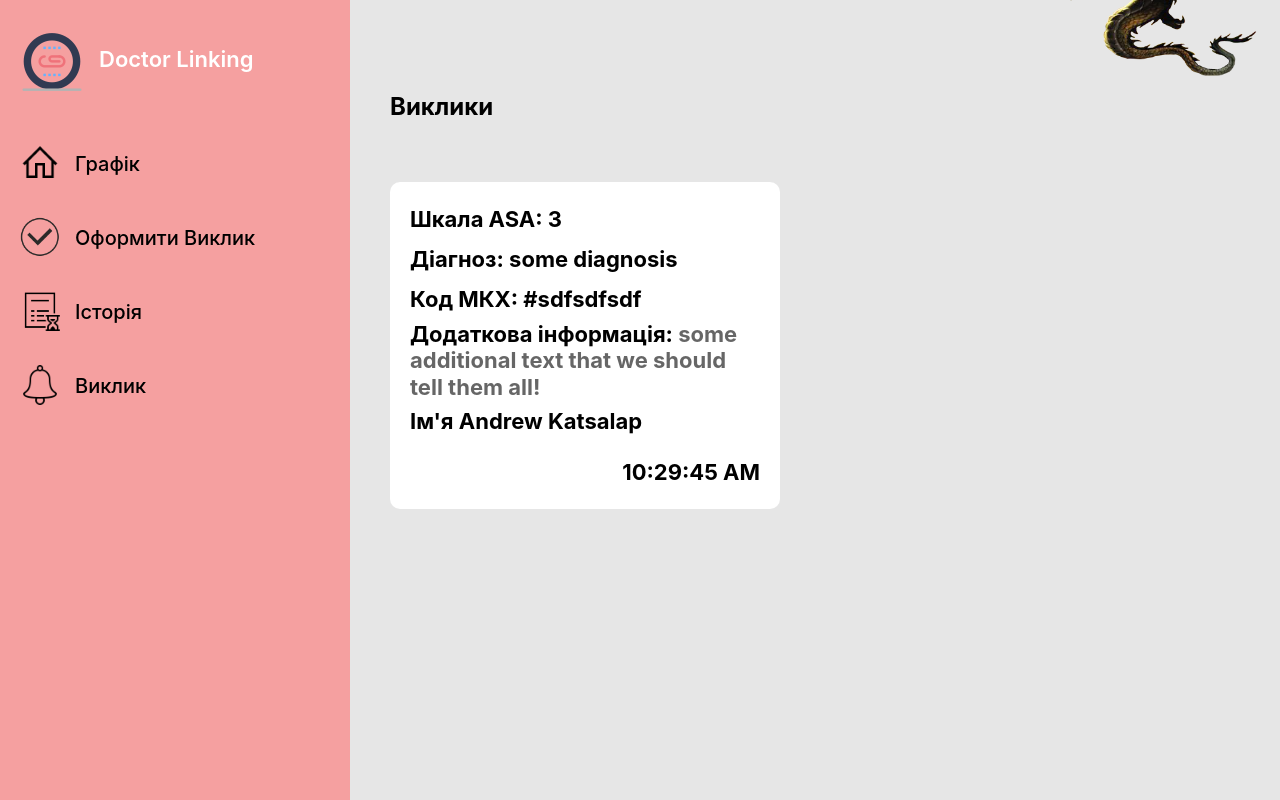
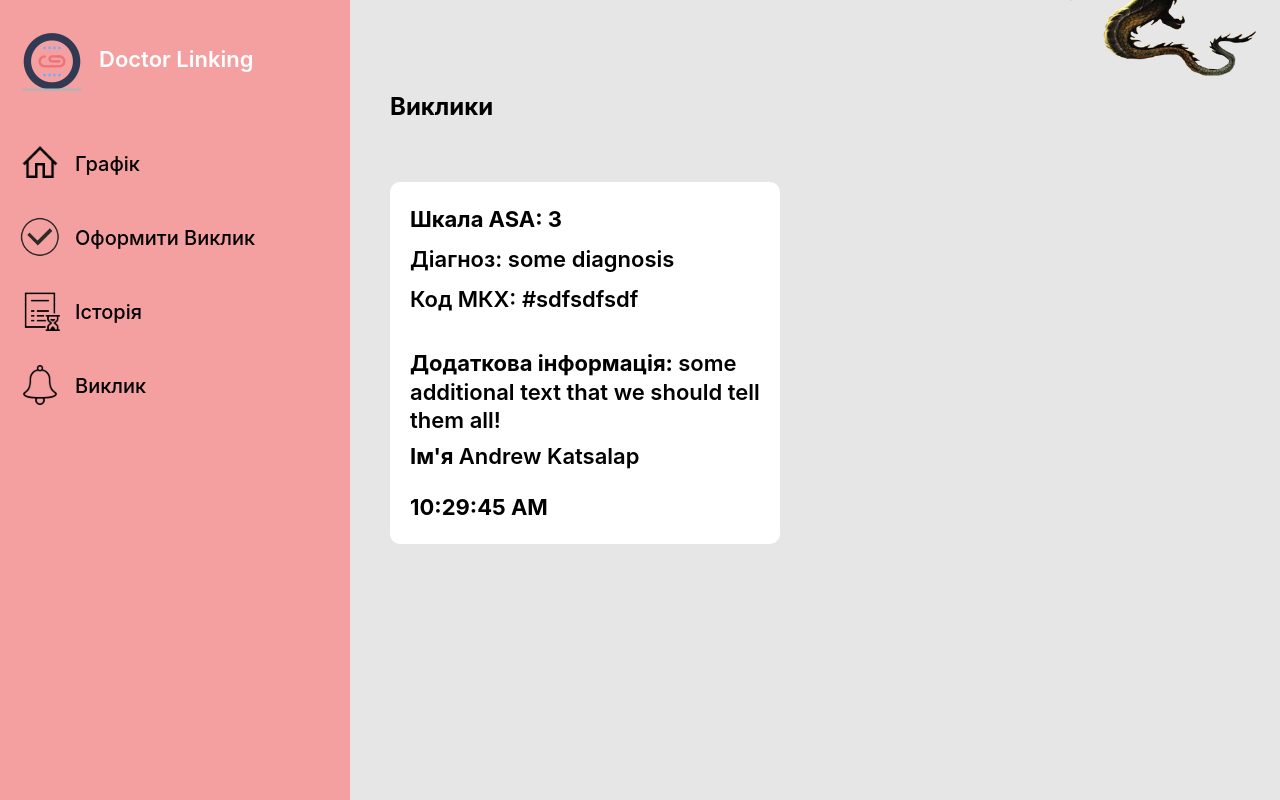
Before and after one commit to Andrewka2/doctor-linking, a React (Create React App) app: page /notification in a window 1280 px wide. Built offline with nearby package versions, Linux system fonts and the light colour scheme; no server answers.

Commit message:
interface-feature

```diff
--- a/src/Components/Anest/Anest.jsx
+++ b/src/Components/Anest/Anest.jsx
@@ -207,7 +207,6 @@ export default function Anest() {
                             </div>
                         </div>
                     </div>
-
                 </form>
             </div>
         </div>
--- a/src/Components/Anest/Anest.module.scss
+++ b/src/Components/Anest/Anest.module.scss
@@ -5,6 +5,7 @@
     .patientCont{
         .content{
             display: flex;
+            flex-wrap: wrap;
             margin-top: 20px;
         }
         .itemStartData{
@@ -46,7 +47,9 @@
             display: flex;
             align-items: flex-start;
             justify-content: space-between;
-            width: 530px;
+            flex-wrap: wrap;
+            max-width: 530px;
+            width: 100%;
         }
         .medicineItem{
             display: flex;
@@ -54,7 +57,6 @@
             justify-content: space-between;
             margin-top: 20px;
             .medicineName{
-
                 p{
                     font-size: 20px;
                     padding: 0px;
@@ -95,15 +97,14 @@
 }
 
 .tubesCont{
-    width: 510px;
+    max-width: 510px;
+    width: 100%;
     display: flex;
     align-items: flex-end;
     justify-content: space-between;
+    flex-wrap: wrap;
     .tubes{
         width: 310px;
-    }
-    .btnCont{
-
     }
 }
 
@@ -131,7 +132,6 @@
             padding: 0px;
             margin: 0px;
             font-weight: 600;
-
         }
     }
 }
--- a/src/View/CalendarItem/CalendarItem.jsx
+++ b/src/View/CalendarItem/CalendarItem.jsx
@@ -16,15 +16,14 @@ export default function CalendarItem() {
     const rawItems = useSelector((state) => state.calendar.rawItems)
     let [value, setValue] = useState(null)
     let [calendarData, setCalendarData] = useState(null)
-    let [calendarNumberOfDate, setCalendarNumberOfDate] = useState(null)
+    let [calendarNumberOfDate, setCalendarNumberOfDate] = useState([])
 
     useEffect(() => {
-        console.log(calendarRange);
+        console.log(calendarRange)
         setCalendarNumberOfDate(calendarRange)
     }, [calendarRange])
 
     useEffect(() => {
-        console.log(rawItems);
         setCalendarData(rawItems)
     }, [rawItems])
 
@@ -73,9 +72,9 @@ export default function CalendarItem() {
             </div>
             <div className={classes.content}>
                 <div className={classes.monthDates}>
-                    <div className={classes.empty}>
-
-                    </div>
+                    {
+                        calendarNumberOfDate.length !== 0 ? <div className={classes.empty}> </div> : null
+                    }
                     {
                         calendarNumberOfDate ? calendarNumberOfDate.map((elem, i)=>{
                             return <div className={classes.date}>
--- a/src/View/CalendarItem/CalendarItem.module.scss
+++ b/src/View/CalendarItem/CalendarItem.module.scss
@@ -111,7 +111,7 @@
                 align-items: center;
                 justify-content: center;
                 p{
-                    font-size: 25px;
+                    font-size: 20px;
                     padding: 0px;
                     margin: 0px;
                     font-weight: 600;
--- a/src/View/Notification/Notification.jsx
+++ b/src/View/Notification/Notification.jsx
@@ -26,7 +26,7 @@ export default function Notifications(){
                         <p>Додаткова інформація: <span>some additional text that we should tell them all!</span></p>
                     </div>
                     <div className={classes.name}>
-                        <p>Ім'я Andrew Katsalap</p>
+                        <p>Ім'я <span>Andrew Katsalap</span></p>
                     </div>
                     <div className={classes.data}>
                         <p>{`${new Date().toLocaleTimeString()}`}</p>
--- a/src/View/Notification/Notification.module.scss
+++ b/src/View/Notification/Notification.module.scss
@@ -45,7 +45,7 @@
                     padding: 0px;
                     line-height: 0px;
                     margin-top: 40px;
-                    text-align: right;
+
                 }
             }
             .diagnosisCont{
@@ -53,7 +53,7 @@
                 .diagnosis{
                     p{
                         font-size: 22px;
-                        font-weight: 700;
+                        font-weight: 600;
                         padding: 0px;
                         line-height: 0px;
                         margin-top: 40px;
@@ -62,7 +62,7 @@
                 .code{
                     p{
                         font-size: 22px;
-                        font-weight: 700;
+                        font-weight: 600;
                         padding: 0px;
                         line-height: 0px;
                         margin-top: 40px;
@@ -70,15 +70,17 @@
                 }
             }
             .additionalInfo{
+                margin-top: 50px;
                 p{
                     font-size: 22px;
                     font-weight: 700;
                     padding: 0px;
-                    line-height: 120%;
+                    line-height: 130%;
                     margin-top: 10px;
                     margin-bottom: 10px;
                     span{
-                        color: #666666;
+                        color: #000;
+                        font-weight: 600;
                     }
                 }
             }
@@ -90,6 +92,10 @@
                     line-height: 100%;
                     margin-top: 5px;
                 }
+                span{
+                    color: #000;
+                    font-weight: 600;
+                }
             }
         }
     }
```
